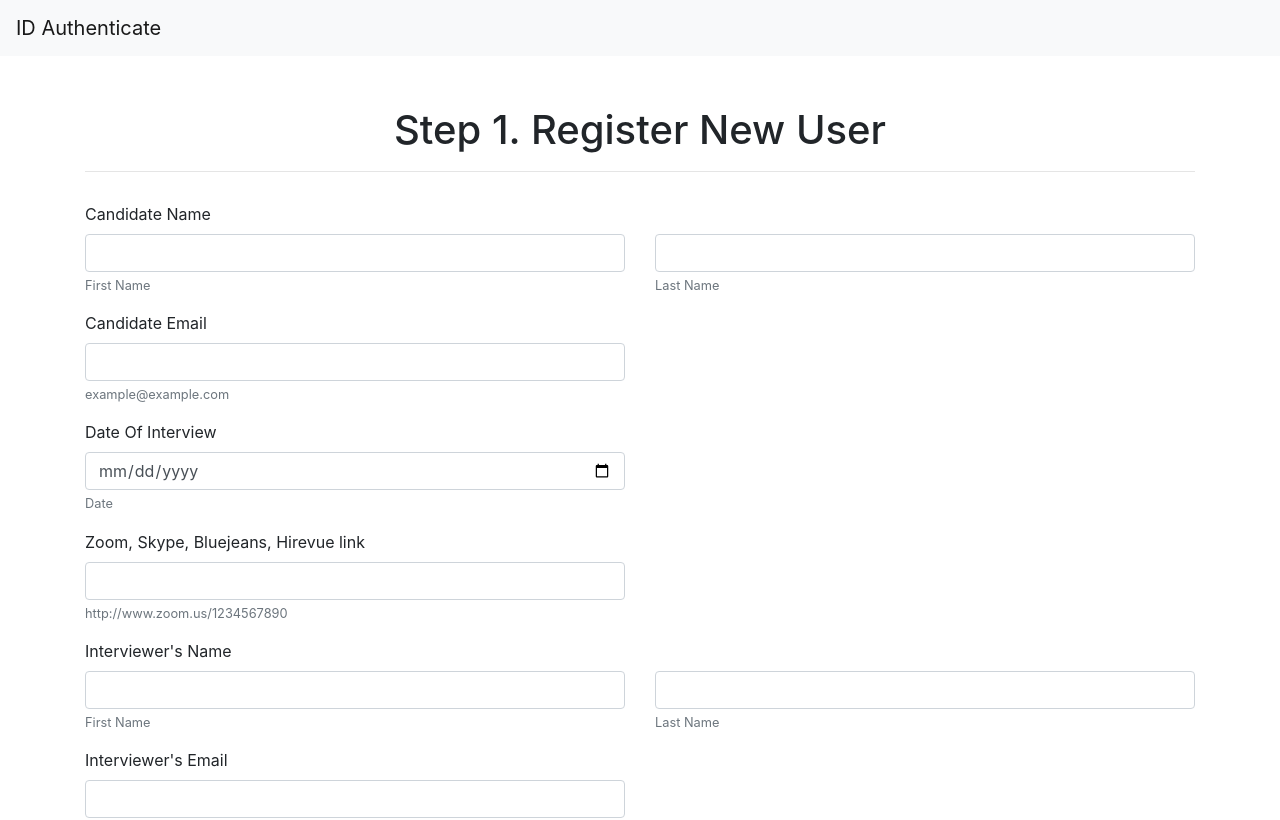
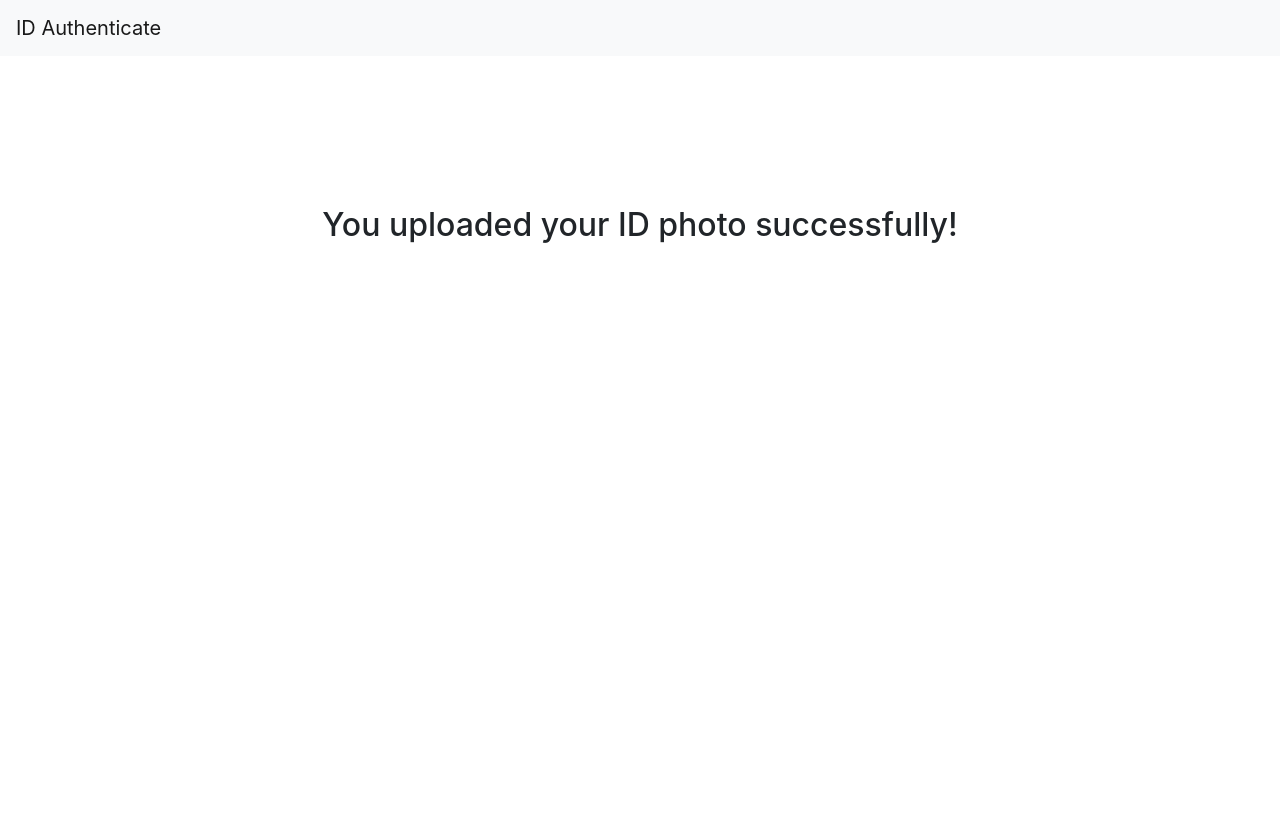
Before and after one commit to jamalhamilton/react-aws-integration, a React (Create React App) app in the folder frontend/: page /idsuccess in a window 1280 px wide. Shown: the top 820 px of the page. Built offline with nearby package versions, Linux system fonts and the light colour scheme.

Commit message:
Fix issues.

```diff
--- a/frontend/src/App.js
+++ b/frontend/src/App.js
@@ -7,6 +7,7 @@ import {
 import { Navbar, Nav } from "react-bootstrap";
 import IDAuth from "./components/IDAuth";
 import SubmitSuccess from "./components/SubmitSuccess";
+import SubmitIDSuccess from "./components/SubmitIDSuccess";
 import "./App.css";
 import "bootstrap/dist/css/bootstrap.min.css";
 import RegisterForm from "./components/RegisterForm";
@@ -29,6 +30,7 @@ function App() {
 renders the first one that matches the current URL. */}
             <Switch>
                 <Route path="/success" children={<SubmitSuccess />} />
+                <Route path="/idsuccess" children={<SubmitIDSuccess />} />
                 <Route path={config.api.verifyID} children={<IDAuth />} />
                 <Route path="/" children={<RegisterForm />} />
             </Switch>
--- a/frontend/src/components/IDAuth.js
+++ b/frontend/src/components/IDAuth.js
@@ -112,6 +112,8 @@ class IDAuth extends React.Component {
                 uploadedPhoto: data.data.verify_photo,
                 uploadedId: data.data.verify_idcard,
             });
+        }).catch(error => {
+            window.location.href="/";
         });
 
         clearInterval(this.state.apiTmr);
@@ -131,6 +133,8 @@ class IDAuth extends React.Component {
                     uploadedId: data.data.verify_idcard,
                 });
                 if (data.data.verify_idcard) clearInterval(that.state.apiTmr);
+            }).catch(error => {
+                window.location.href="/";
             });
         }, 3000);
 
@@ -204,6 +208,10 @@ class IDAuth extends React.Component {
                     body: JSON.stringify(verifyType),
                 }).then(res => res.json()).then(data => {
                     if (data.status) {
+                        if (authStep === 1){
+                            window.location.href="/idsuccess";
+                        }
+                        else{
                             that.setState({
                                 msgColor: 'black',
                                 resultMsg: 'Uploading done.',
@@ -219,6 +227,7 @@ class IDAuth extends React.Component {
                                     uploadingProgress: 0
                                 });
                             }, 1000);
+                        }
                     }
                     console.log('data', data.data)
                 });
@@ -258,6 +267,7 @@ class IDAuth extends React.Component {
                     that.setState({
                         msgColor: 'red',
                         resultMsg: errMsg,
+                        showLoadingIcon: {display: 'none'}
                     });
                     return;
                 }
@@ -271,6 +281,7 @@ class IDAuth extends React.Component {
                 that.setState({
                     msgColor: 'red',
                     resultMsg: 'Server connection failed.',
+                    showLoadingIcon: {display: 'none'}
                 });
             }
         });
--- /dev/null
+++ b/frontend/src/components/SubmitIDSuccess.js
@@ -0,0 +1,39 @@
+import React from "react";
+import { Container, Row, Col, Button, Form } from "react-bootstrap";
+import { BrowserRouter as Router } from "react-router-dom";
+import { withRouter } from "react-router"
+
+// import config from "../config/config"
+
+class SubmitIDSuccess extends React.Component {
+
+    constructor(props) {
+        super();
+
+        this.state = {
+
+        };
+    }
+    goBack(){
+        window.location.href = '/';
+    }
+    render() {
+
+        return (
+            <Router>
+                <Container style={{ textAlign: "center" }}>
+                    <div>
+                        <Row style={{ marginTop: 150 }}>
+                            <Col>
+                                <h2>You uploaded your ID photo successfully!</h2>
+                            </Col>
+                        </Row>
+
+                    </div>
+                </Container>
+            </Router>
+        );
+    }
+}
+
+export default withRouter(SubmitIDSuccess);
```
Also changed, not shown: 14 other files (tests, documents, lock files or other folders). Lines whose indentation alone changed are shown as unchanged.
